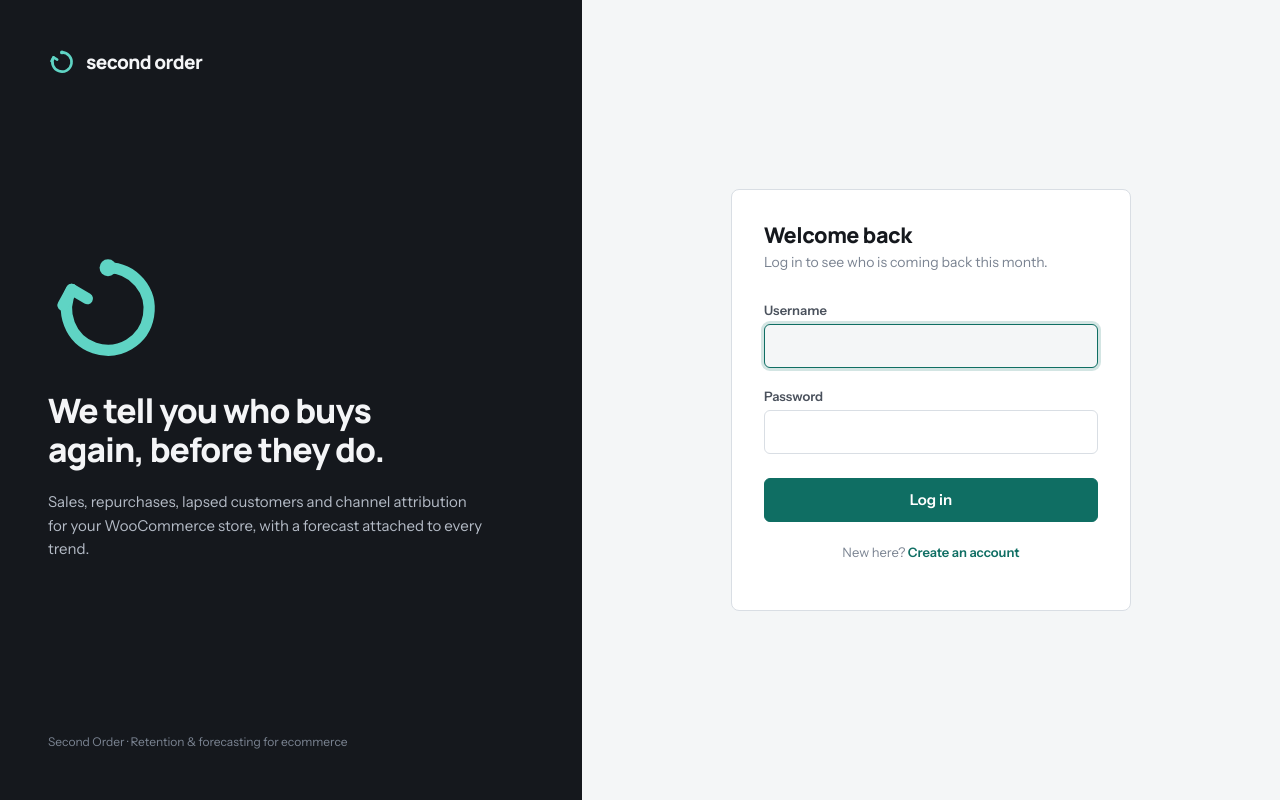
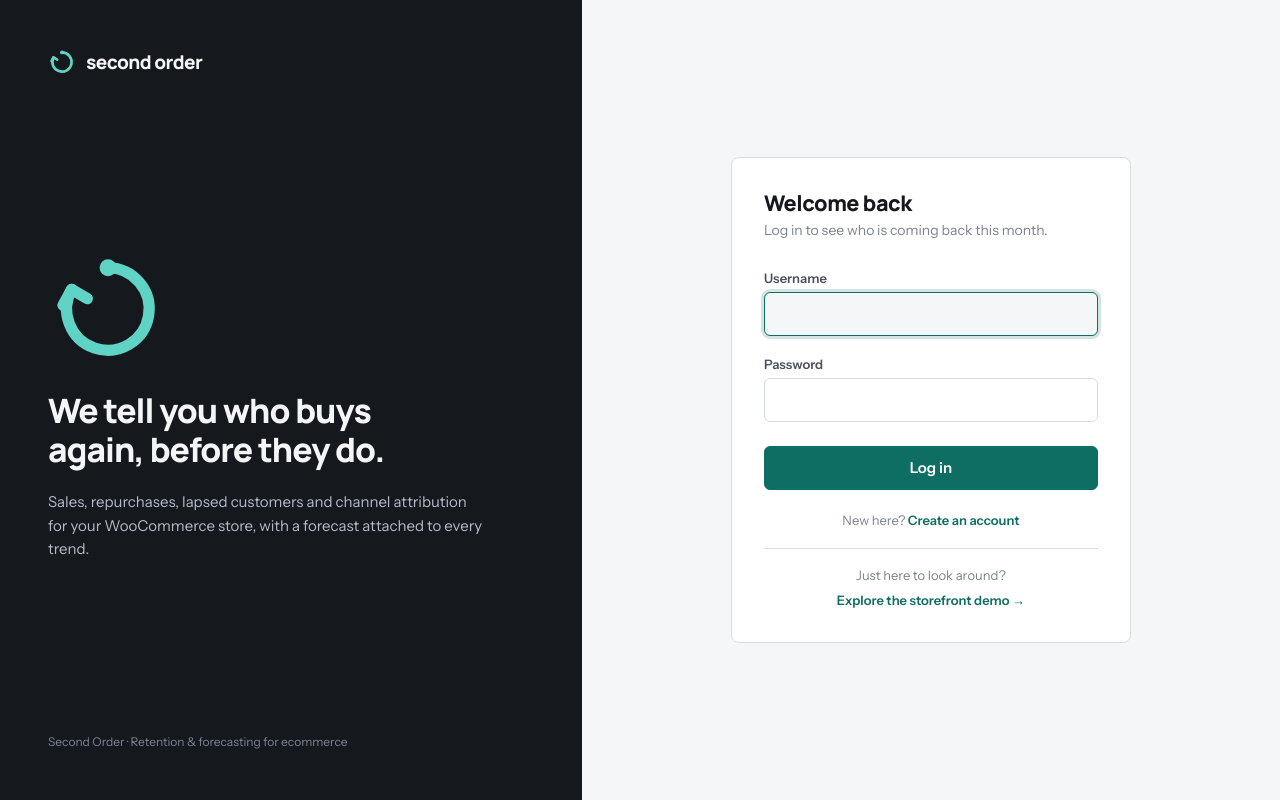
Before and after one commit to Mellisa19/Jumia, a Python web app: template app/templates/login.html in a window 1280 px wide. Run offline with Jinja, Linux system fonts and the light colour scheme; the template is opened without the code that fills it, so the values that code supplies are empty.

Commit message:
Link the login page to the storefront and tidy shop internals
The deployed app root redirects to the login wall, so a visitor had no route
into the storefront. Adds a cross-link from the login card to /shop.

Also:
- surface the catalogue price range in the filter sidebar, and use the
  previously-unused catalog.price_bounds() to do it
- drop dead helpers (state.clear_history, state.clear_wishlist,
  catalog.top_rated) and an unused import
- cover the login link and the price-range hint with tests (100 passing)

```diff
--- a/app/shop/routes.py
+++ b/app/shop/routes.py
@@ -37,7 +37,7 @@ from .assistant import welcome as assistant_welcome
 from .blueprint import shop
 from .cart import (COUPONS, FREE_SHIPPING_THRESHOLD, STANDARD_SHIPPING, Cart,
                    format_naira)
-from .categories import CATEGORIES, category_label
+from .categories import CATEGORIES
 from .recommender import get_recommender
 from .reviews import rating_breakdown, reviews_for
 from .serializers import (category_url, image_url, product_card, product_url,
@@ -69,6 +69,7 @@ def inject_shop_globals() -> dict:
         "shop_sort_options": catalog.SORT_OPTIONS,
         "shop_year": datetime.now(timezone.utc).year,
         "shop_assistant_intro": assistant_welcome(),
+        "shop_price_bounds": catalog.price_bounds(),
     }
 
 
--- a/app/shop/static/shop.css
+++ b/app/shop/static/shop.css
@@ -975,6 +975,7 @@ html { overflow-x: clip; }
 .check em { font-style: normal; font-size: 11.5px; color: var(--so-ink-3); }
 
 .price-inputs { display: flex; align-items: center; gap: 7px; }
+.filter-hint { margin: -2px 0 9px; font-size: 11.5px; color: var(--so-ink-3); }
 .price-inputs input {
   width: 100%;
   padding: 8px 10px;
--- a/app/shop/templates/shop/_filters.html
+++ b/app/shop/templates/shop/_filters.html
@@ -42,6 +42,9 @@
 
     <fieldset class="filter-group">
       <legend>Price (&#8358;)</legend>
+      <p class="filter-hint">
+        Catalogue range {{ shop_price_bounds[0]|naira }} – {{ shop_price_bounds[1]|naira }}
+      </p>
       <div class="price-inputs">
         <label>
           <span class="sr-only">Minimum price</span>
--- a/app/static/brand.css
+++ b/app/static/brand.css
@@ -488,4 +488,19 @@ thead.table-header-brand th {
 .auth-card .btn-primary { height: 44px; font-size: 15px; }
 .auth-foot { margin-top: 20px; font-size: 13px; color: var(--so-ink-3); text-align: center; }
 .auth-foot a { font-weight: 600; }
+
+/* Cross-link to the storefront blueprint, so the login wall is not a dead end
+   for anyone who lands on the app root. */
+.auth-store-link {
+  display: flex;
+  flex-direction: column;
+  align-items: center;
+  gap: 4px;
+  margin-top: 18px;
+  padding-top: 16px;
+  border-top: 1px solid var(--so-line);
+  font-size: 13px;
+  color: var(--so-ink-3);
+}
+.auth-store-link a { font-weight: 600; }
 .auth-flash { width: 100%; max-width: 400px; margin: 0 auto 16px; }
--- a/app/templates/login.html
+++ b/app/templates/login.html
@@ -37,5 +37,10 @@
   <p class="auth-foot">
     New here? <a href="{{ url_for('main.register') }}">Create an account</a>
   </p>
+
+  <div class="auth-store-link">
+    <span>Just here to look around?</span>
+    <a href="{{ url_for('shop.home') }}">Explore the storefront demo &rarr;</a>
+  </div>
 </div>
 {% endblock %}
```
Also changed, not shown: app/shop/catalog.py (+1 -7 lines), app/shop/state.py (+0 -8 lines), tests/test_shop.py (+16 -0 lines).
